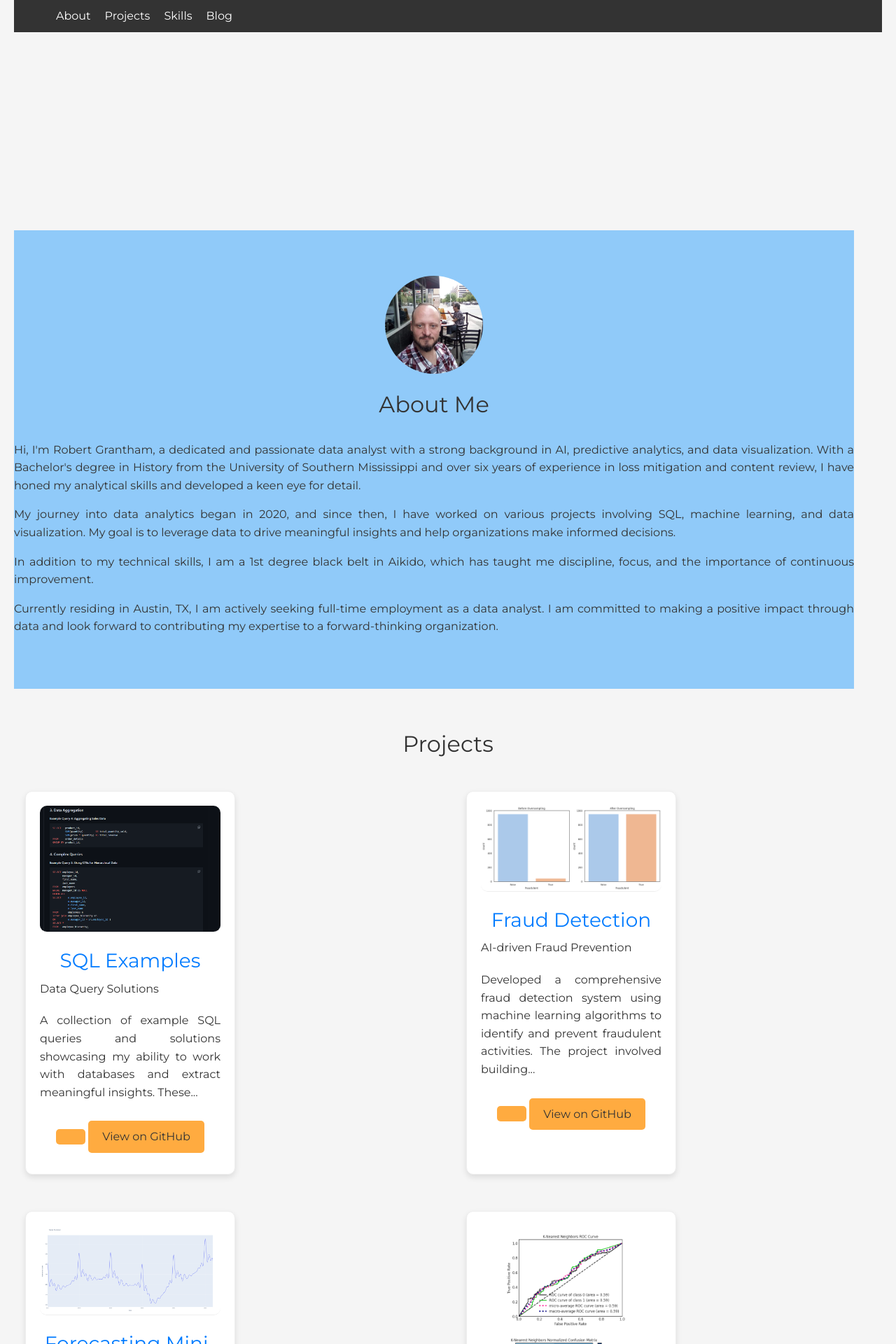
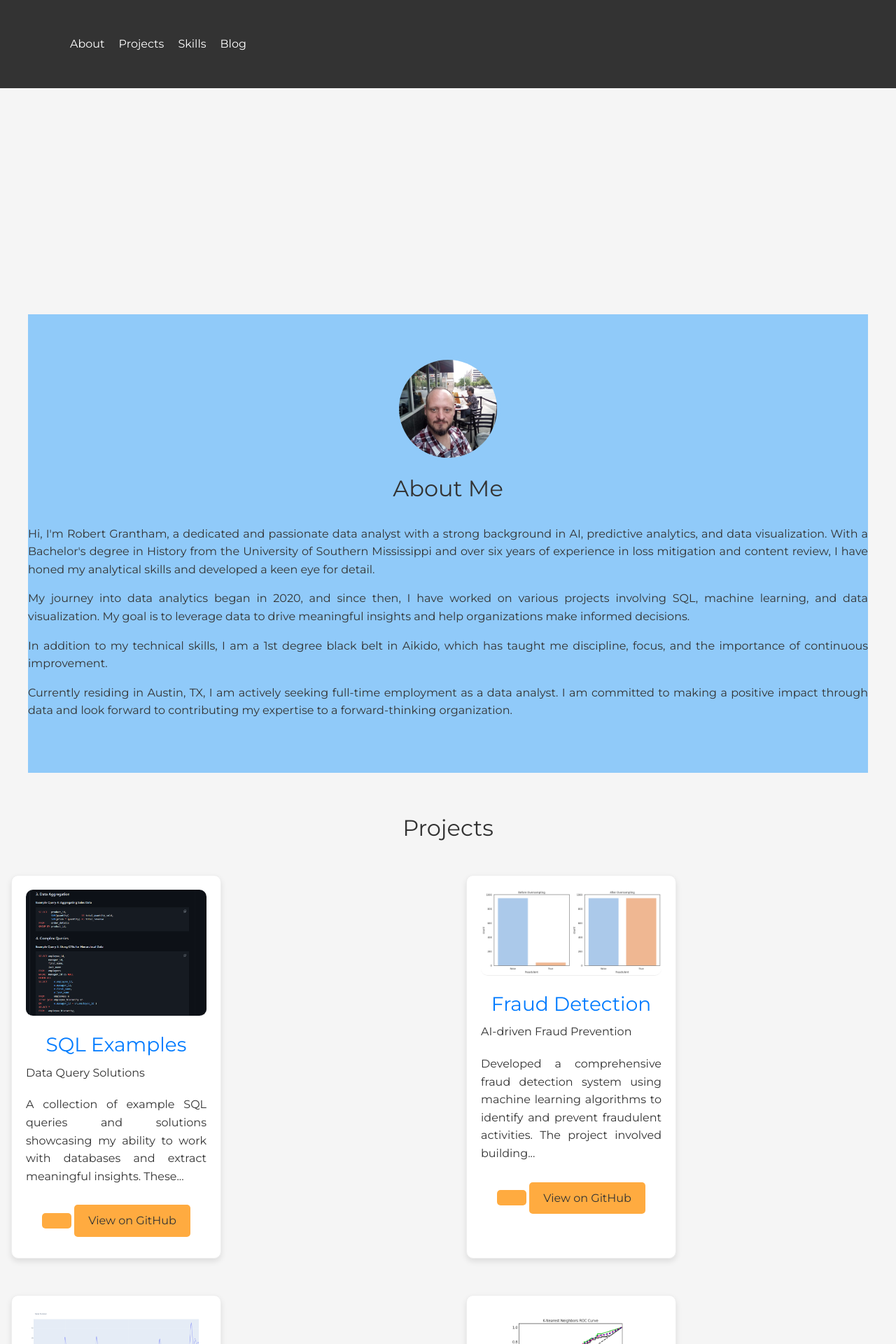
Before and after one commit to rgrantham82/rgrantham82.github.io, a Jekyll site: the page built from index.html, in a window 1280 px wide. Shown: the top 1920 px of the page at 70% size. Built offline with Jekyll 4.4.1, drawn with Linux system fonts in a browser that asks for light colours; nearby versions of some CDN libraries.

Commit message:
Update styles.css

```diff
--- a/assets/css/styles.css
+++ b/assets/css/styles.css
@@ -16,7 +16,6 @@ body {
   line-height: 1.6;
   color: var(--text-color);
   background-color: var(--background-color);
-  padding: 0 20px;
   margin: 0;
 }
 
@@ -26,11 +25,14 @@ footer {
   background-color: var(--header-footer-background);
   color: var(--header-footer-text);
   text-align: center;
+  padding: 20px 20px;
 }
 
-.about-container, .projects-section, .skills-section, .blog-section {
-  padding: 0 20px;
-  margin: 0;
+.about-container,
+.projects-section,
+.skills-section,
+.blog-section {
+  margin: 0 auto;
   max-width: 1200px;
 }
 
@@ -86,7 +88,8 @@ p {
   margin-bottom: 1em;
 }
 
-.btn, .btn-github {
+.btn,
+.btn-github {
   display: inline-block;
   margin: 0.5em 0;
   padding: 0.5em 1em;
@@ -140,7 +143,7 @@ p {
   width: 100%;
   max-width: 1200px;
   margin: 0 auto;
-  padding: 0 20px;
+  padding: 20px;
 }
 
 /* Hero Section */
@@ -171,7 +174,7 @@ p {
   display: flex;
   justify-content: space-between;
   align-items: center;
-  padding: 10px 0;
+  padding: 10px 20px;
 }
 
 .nav-links {
@@ -216,7 +219,7 @@ p {
     left: 0;
     width: 100%;
     background-color: var(--header-footer-background);
-    padding: 10px 0;
+    padding: 10px 20px;
     box-shadow: 0 4px 6px rgba(0, 0, 0, 0.1);
   }
 
@@ -348,7 +351,7 @@ footer {
   background-color: var(--header-footer-background);
   color: var(--header-footer-text);
   text-align: center;
-  padding: 20px 0;
+  padding: 20px 20px;
 }
 
 footer p {
@@ -397,7 +400,7 @@ footer p {
 /* Flip animation for project cards */
 .project-card {
   transition: transform 0.6s;
-  transform-style: preserve-3d;/* Flip animation for project cards */.
+  transform-style: preserve-3d;
   perspective: 1000px;
 }
 
```
